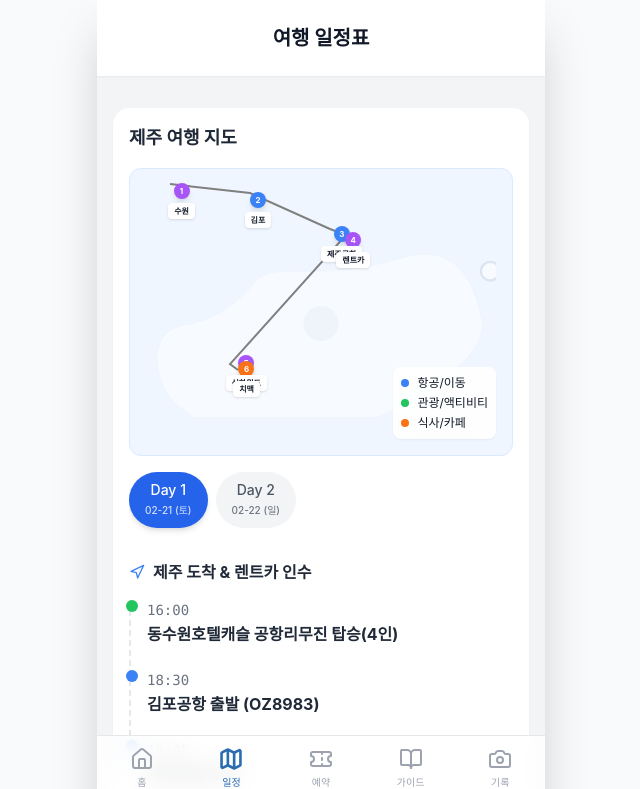
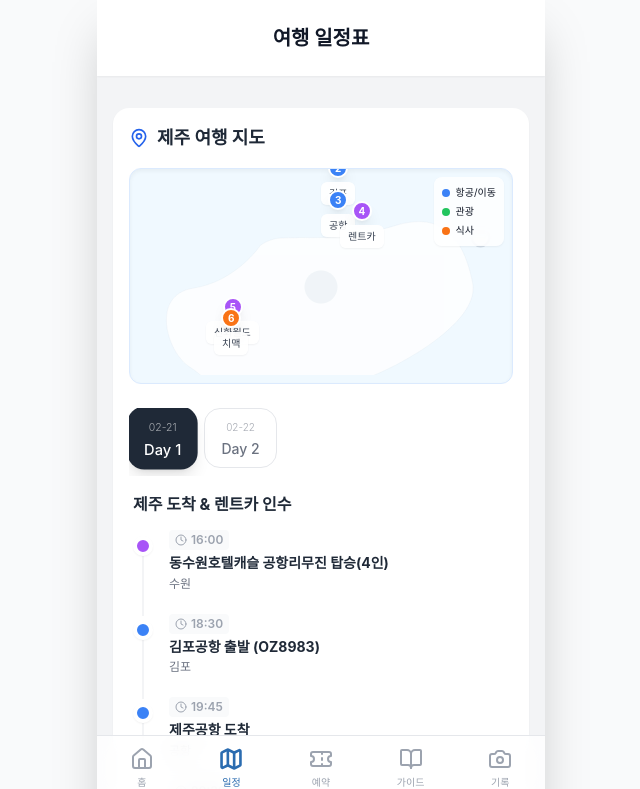
Before and after one commit to jgjeong730/jejutrekking1, a React (Vite) app: page /#/schedule in a window 1280 px wide. Shown: the top 789 px of the page, without its empty margins (319-959 px from the left). Built offline with nearby package versions, Linux system fonts and the light colour scheme.

Commit message:
Fix: Remove unused Navigation import

```diff
--- a/src/components/ScheduleMap.tsx
+++ b/src/components/ScheduleMap.tsx
@@ -1,107 +1,135 @@
 import React, { useState } from 'react';
 import { SCHEDULE } from '../data/schedule';
 import { motion } from 'framer-motion';
-import { Navigation } from 'lucide-react';
+import { MapPin, Clock } from 'lucide-react';
 import type { Activity } from '../types';
 
 const ScheduleMap: React.FC = () => {
     const [selectedDay, setSelectedDay] = useState(1);
     const activeRoute = SCHEDULE.days.find((d) => d.day === selectedDay);
 
+    // Filter activities that are actually on Jeju (exclude pre-arrival checks for the map, or handle them differently)
+    // For Day 1, we only want to show markers for Arrival onwards on the map technically,
+    // but user might want to see the flow. Let's map "Remote" locations to a specific "Entry" point or hide them.
+    // Better strategy: Only plot markers that have valid Jeju coordinates (e.g. lat > 15 for this specific projection).
+    // Or just manually adjust the data.
+    // Let's assume the user wants to see the "Arrival" as the first map point.
+
     return (
         <div className="bg-white rounded-2xl shadow-sm p-4 mb-6">
-            <h2 className="text-lg font-bold text-gray-800 mb-4">제주 여행 지도</h2>
+            <h2 className="text-lg font-bold text-gray-800 mb-4 flex items-center">
+                <MapPin className="w-5 h-5 mr-2 text-blue-600" />
+                제주 여행 지도
+            </h2>
 
-            {/* Map Container */}
-            <div className="relative w-full aspect-[4/3] bg-blue-50 rounded-xl overflow-hidden border border-blue-100">
+            {/* Map Container - Aspect Video fits Jeju better */}
+            <div className="relative w-full aspect-video bg-[#F0F9FF] rounded-xl overflow-hidden border border-blue-100 shadow-inner">
                 {/* Background Map */}
                 <img
                     src="./images/jeju_map.svg"
                     alt="Jeju Map"
-                    className="absolute inset-0 w-full h-full object-contain p-4 opacity-50"
+                    className="absolute inset-0 w-full h-full object-fill p-2 opacity-80"
                 />
+
+                {/* SVG Overlay for Lines */}
+                <svg className="absolute inset-0 w-full h-full pointer-events-none z-0">
+                    <motion.path
+                        initial={{ pathLength: 0, opacity: 0 }}
+                        animate={{ pathLength: 1, opacity: 1 }}
+                        transition={{ duration: 1.5, ease: "easeInOut" }}
+                        d={`M ${activeRoute?.activities.map((a) => {
+                            // Skip mainland locations for the line, or start line from top-left off-screen
+                            // Simple logic: if lat < 15, map to '0,0' or similar for visual 'fly-in'
+                            // But simpler: Just connect them all.
+                            return `${a.location.lng}% ${a.location.lat}%`
+                        }).join(' L ')}`}
+                        stroke="#3B82F6"
+                        strokeWidth="2"
+                        strokeDasharray="4 4"
+                        fill="none"
+                        strokeLinecap="round"
+                    />
+                </svg>
 
                 {/* Markers */}
                 {activeRoute?.activities.map((activity: Activity, idx: number) => (
                     <motion.div
                         key={activity.id}
-                        initial={{ scale: 0, opacity: 0 }}
-                        animate={{ scale: 1, opacity: 1 }}
-                        transition={{ delay: idx * 0.1 }}
-                        className="absolute transform -translate-x-1/2 -translate-y-1/2 flex flex-col items-center"
+                        initial={{ scale: 0, opacity: 0, y: 10 }}
+                        animate={{ scale: 1, opacity: 1, y: 0 }}
+                        transition={{ delay: idx * 0.15, type: 'spring' }}
+                        className="absolute transform -translate-x-1/2 -translate-y-1/2 flex flex-col items-center z-10 group"
                         style={{ top: `${activity.location.lat}%`, left: `${activity.location.lng}%` }}
                     >
+                        {/* Marker Circle */}
                         <div className={`
-                            w-4 h-4 rounded-full flex items-center justify-center shadow-md text-white font-bold text-[8px] z-10
+                            w-5 h-5 rounded-full flex items-center justify-center shadow-lg border-2 border-white text-white font-bold text-[10px] transition-transform group-hover:scale-125
                             ${activity.type === 'flight' ? 'bg-blue-500' :
                                 activity.type === 'food' ? 'bg-orange-500' :
                                     activity.type === 'checkin' ? 'bg-purple-500' : 'bg-green-500'}
                         `}>
                             {idx + 1}
                         </div>
-                        <div className="bg-white px-1.5 py-0.5 rounded shadow text-[8px] font-bold mt-1 whitespace-nowrap z-20">
+
+                        {/* Label (Only show for map-relevant items or on hover/active) */}
+                        <div className="bg-white/90 backdrop-blur px-2 py-1 rounded-md shadow-sm text-[10px] font-medium mt-1 whitespace-nowrap opacity-100 text-gray-700">
                             {activity.location.name}
                         </div>
                     </motion.div>
                 ))}
 
-                {/* Connecting Lines (Simple SVG Overlay) */}
-                <svg className="absolute inset-0 w-full h-full pointer-events-none">
-                    <motion.path
-                        initial={{ pathLength: 0, opacity: 0 }}
-                        animate={{ pathLength: 1, opacity: 1 }}
-                        transition={{ duration: 1.5, ease: "easeInOut" }}
-                        d={`M ${activeRoute?.activities.map((a: Activity) => `${a.location.lng * 4} ${a.location.lat * 3}`).join(' L ')}`}
-                        stroke="gray"
-                        strokeWidth="2"
-                        strokeDasharray="4 4"
-                        fill="none"
-                    />
-                </svg>
-
-                <div className="absolute bottom-4 right-4 bg-white/90 backdrop-blur p-2 rounded-lg text-xs shadow-sm">
-                    <div className="flex items-center gap-2 mb-1"><div className="w-2 h-2 rounded-full bg-blue-500"></div>항공/이동</div>
-                    <div className="flex items-center gap-2 mb-1"><div className="w-2 h-2 rounded-full bg-green-500"></div>관광/액티비티</div>
-                    <div className="flex items-center gap-2"><div className="w-2 h-2 rounded-full bg-orange-500"></div>식사/카페</div>
+                {/* Legend */}
+                <div className="absolute top-2 right-2 bg-white/80 backdrop-blur p-2 rounded-lg text-[10px] shadow-sm flex flex-col gap-1 z-20">
+                    <div className="flex items-center gap-1.5"><div className="w-2 h-2 rounded-full bg-blue-500"></div>항공/이동</div>
+                    <div className="flex items-center gap-1.5"><div className="w-2 h-2 rounded-full bg-green-500"></div>관광</div>
+                    <div className="flex items-center gap-1.5"><div className="w-2 h-2 rounded-full bg-orange-500"></div>식사</div>
                 </div>
             </div>
 
-            {/* Day Selector */}
-            <div className="flex overflow-x-auto space-x-2 mt-4 pb-2 no-scrollbar">
+            {/* Day Selector - Bubbles */}
+            <div className="flex overflow-x-auto space-x-2 mt-6 pb-2 no-scrollbar">
                 {SCHEDULE.days.map((day) => (
                     <button
                         key={day.day}
                         onClick={() => setSelectedDay(day.day)}
-                        className={`px-4 py-2 rounded-full text-sm font-medium whitespace-nowrap transition-colors ${selectedDay === day.day
-                            ? 'bg-blue-600 text-white shadow-md'
-                            : 'bg-gray-100 text-gray-600 hover:bg-gray-200'
+                        className={`flex-shrink-0 px-4 py-2 rounded-2xl text-sm font-medium transition-all ${selectedDay === day.day
+                            ? 'bg-gray-800 text-white shadow-lg scale-105'
+                            : 'bg-white border border-gray-200 text-gray-500 hover:bg-gray-50'
                             }`}
                     >
-                        Day {day.day}
-                        <span className="block text-[10px] opacity-80">
-                            {day.date.slice(5)} ({new Date(day.date).toLocaleDateString('ko-KR', { weekday: 'short' })})
-                        </span>
+                        <div className="text-[10px] opacity-60 font-light mb-0.5">{day.date.slice(5)}</div>
+                        <div>Day {day.day}</div>
                     </button>
                 ))}
             </div>
 
-            {/* Activity List */}
-            <div className="mt-6 space-y-4">
-                <h3 className="font-bold text-gray-800 flex items-center">
-                    <Navigation className="w-4 h-4 mr-2 text-blue-500" />
-                    {activeRoute?.title}
-                </h3>
-                <div className="relative pl-4 border-l-2 border-dashed border-gray-200 space-y-6">
-                    {activeRoute?.activities.map((activity: Activity) => (
-                        <div key={activity.id} className="relative">
-                            <div className={`absolute -left-[21px] top-0 w-3 h-3 rounded-full ${activity.type === 'flight' ? 'bg-blue-500' :
-                                activity.type === 'food' ? 'bg-orange-500' : 'bg-green-500'
-                                }`}></div>
-                            <div className="flex justify-between items-start">
-                                <div>
-                                    <span className="text-sm text-gray-500 font-mono block mb-0.5">{activity.time}</span>
-                                    <h4 className="font-bold text-gray-800">{activity.title}</h4>
-                                </div>
+            {/* Timeline List */}
+            <div className="mt-4 px-1">
+                <h3 className="font-bold text-gray-800 mb-4 text-base">{activeRoute?.title}</h3>
+                <div className="space-y-0">
+                    {activeRoute?.activities.map((activity: Activity, idx: number) => (
+                        <div key={activity.id} className="flex gap-4 relative pb-6 last:pb-0 group">
+                            {/* Vertical Line */}
+                            {idx !== activeRoute.activities.length - 1 && (
+                                <div className="absolute left-[9px] top-6 bottom-0 w-[2px] bg-gray-100 group-hover:bg-blue-50 transition-colors"></div>
+                            )}
+
+                            {/* Dot */}
+                            <div className={`
+                                relative z-10 flex-shrink-0 w-5 h-5 rounded-full border-4 border-white shadow-sm mt-1
+                                ${activity.type === 'flight' ? 'bg-blue-500' :
+                                    activity.type === 'food' ? 'bg-orange-500' :
+                                        activity.type === 'checkin' ? 'bg-purple-500' : 'bg-green-500'}
+                            `}></div>
+
+                            {/* Content */}
+                            <div className="flex-1 -mt-1">
+                                <span className="inline-flex items-center text-xs font-semibold text-gray-400 mb-1 bg-gray-50 px-1.5 py-0.5 rounded">
+                                    <Clock className="w-3 h-3 mr-1" />
+                                    {activity.time}
+                                </span>
+                                <h4 className="text-sm font-bold text-gray-800 leading-tight mb-1">{activity.title}</h4>
+                                <p className="text-xs text-gray-500">{activity.location.name}</p>
                             </div>
                         </div>
                     ))}
--- a/src/data/schedule.ts
+++ b/src/data/schedule.ts
@@ -13,7 +13,7 @@ export const SCHEDULE: ScheduleData = {
                     time: "16:00",
                     title: "동수원호텔캐슬 공항리무진 탑승(4인)",
                     type: "checkin",
-                    location: { lat: 5, lng: 10, name: "수원" }
+                    location: { lat: -10, lng: -10, name: "수원" } // Hidden from map
                 },
                 {
                     id: 'd1-1',
@@ -21,7 +21,7 @@ export const SCHEDULE: ScheduleData = {
                     time: "18:30",
                     title: "김포공항 출발 (OZ8983)",
                     type: "flight",
-                    location: { lat: 8, lng: 30, name: "김포" } // Outside map usually, but for flow
+                    location: { lat: -5, lng: 50, name: "김포" } // Hidden from map
                 },
                 {
                     id: 'd1-2',
@@ -29,7 +29,7 @@ export const SCHEDULE: ScheduleData = {
                     time: "19:45",
                     title: "제주공항 도착",
                     type: "flight",
-                    location: { lat: 20, lng: 50, name: "제주공항" }
+                    location: { lat: 10, lng: 50, name: "공항" }
                 },
                 {
                     id: 'd1-3',
@@ -37,7 +37,7 @@ export const SCHEDULE: ScheduleData = {
                     time: "20:30",
                     title: "렌트카 인수 (제주속으로)",
                     type: "checkin",
-                    location: { lat: 22, lng: 54, name: "렌트카" }
+                    location: { lat: 15, lng: 55, name: "렌트카" }
                 },
                 {
                     id: 'd1-4',
@@ -45,7 +45,7 @@ export const SCHEDULE: ScheduleData = {
                     time: "21:30",
                     title: "숙소 체크인 (신화월드)",
                     type: "checkin",
-                    location: { lat: 65, lng: 25, name: "신화월드" }
+                    location: { lat: 60, lng: 20, name: "신화월드" }
                 },
                 {
                     id: 'd1-5',
@@ -53,7 +53,7 @@ export const SCHEDULE: ScheduleData = {
                     time: "22:00",
                     title: "객실내 치맥으로 마무리",
                     type: "food",
-                    location: { lat: 67, lng: 27, name: "치맥" }
+                    location: { lat: 65, lng: 22, name: "치맥" }
                 }
             ]
         },
@@ -68,7 +68,7 @@ export const SCHEDULE: ScheduleData = {
                     time: "10:00",
                     title: "아르떼뮤지엄 제주",
                     type: "tour",
-                    location: { lat: 40, lng: 30, name: "아르떼" }
+                    location: { lat: 35, lng: 15, name: "아르떼" }
                 },
                 {
                     id: 'd2-2',
@@ -76,7 +76,7 @@ export const SCHEDULE: ScheduleData = {
                     time: "13:00",
                     title: "점심 (협재 해수욕장 근처)",
                     type: "food",
-                    location: { lat: 35, lng: 20, name: "협재" }
+                    location: { lat: 30, lng: 10, name: "협재" }
                 },
                 {
                     id: 'd2-3',
@@ -84,7 +84,7 @@ export const SCHEDULE: ScheduleData = {
                     time: "15:00",
                     title: "오설록 티 뮤지엄",
                     type: "cafe",
-                    location: { lat: 60, lng: 25, name: "오설록" }
+                    location: { lat: 55, lng: 18, name: "오설록" }
                 }
             ]
         },
```
